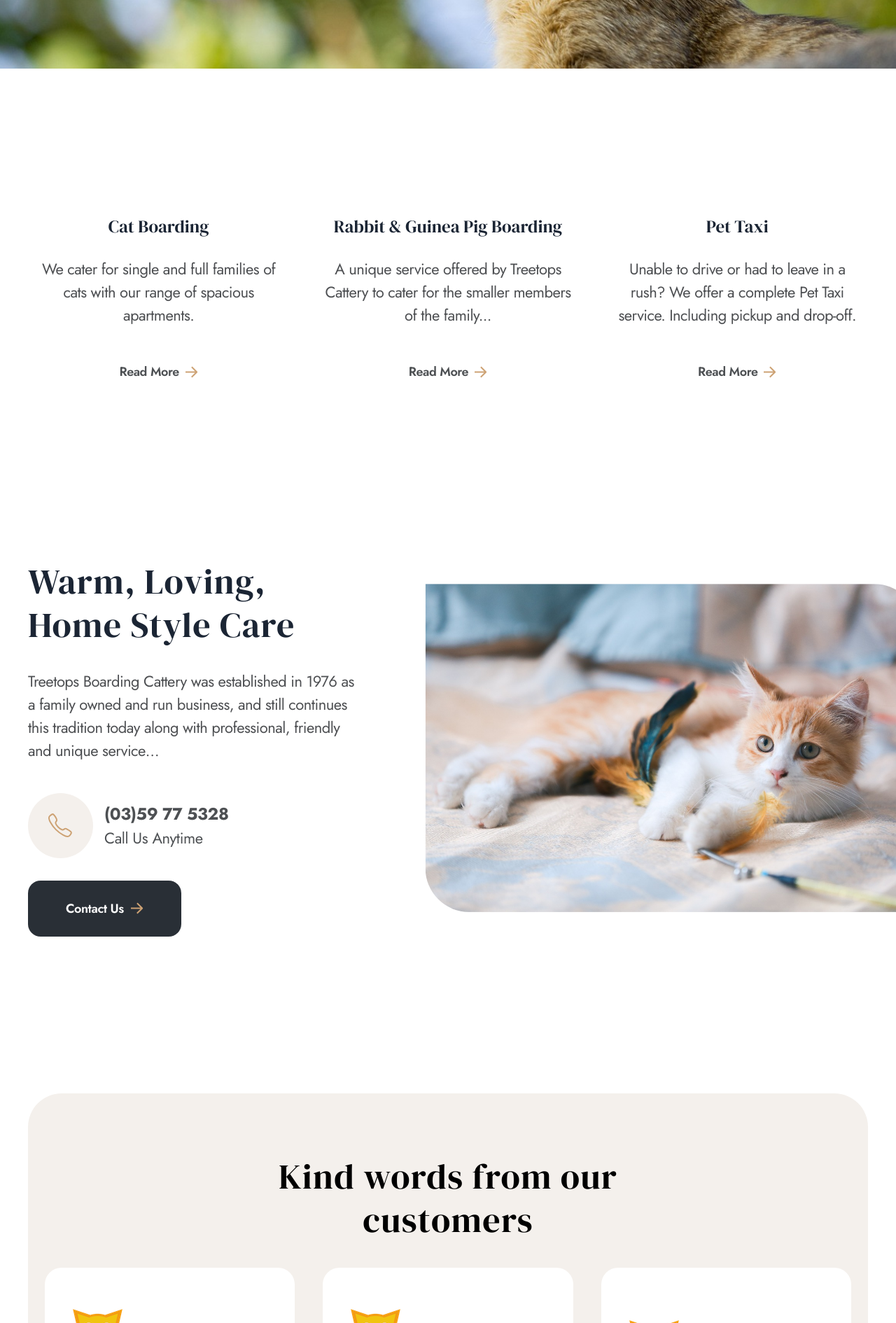
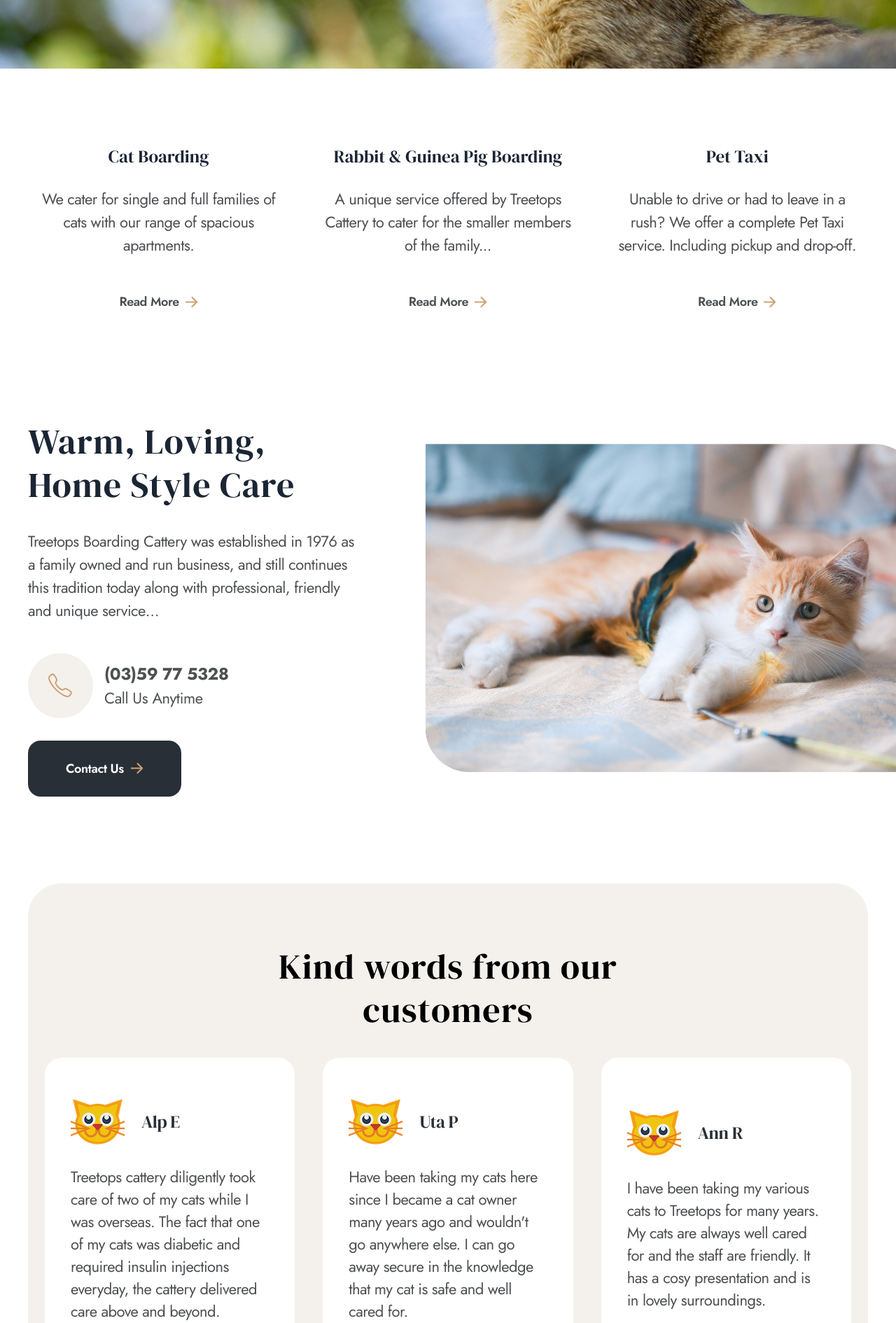
Before and after one commit to jeremyw24/treetopscattery.com.au, an Astro site: page / in a window 1280 px wide. Shown: the part 910-2800 px from the top of the page at 70% size. Built offline with nearby package versions, Linux system fonts and the light colour scheme; Astro itself is replaced by a stand-in of ours.

Commit message:
tweak home styling

```diff
--- a/src/pages/index.astro
+++ b/src/pages/index.astro
@@ -106,16 +106,16 @@ const experiences = [
 	<!-- Banner -->
 
 	<section class="w-full bg-hero bg-no-repeat bg-cover bg-center h-screen lg:min-h-[110vh] px-12 xl:px-0 flex items-center ">
-		<div class="lg:max-w-[1200px] w-full mx-auto flex flex-col">
+		<div class="lg:max-w-[1200px] w-full mx-auto flex flex-col bg-white/30 backdrop-blur-sm rounded-xl p-8 shadow-lg">
 			<h1 class="text-[40px] leading-[50px] md:text-[60px] xl:text-[85px] pb-4 font-dm md:leading-[106.25px] w-full xl:max-w-[50%] text-gray-800">A home away from home... </h1>
 			<p class="text-base md:text-[22px] pb-5 font-jost text-text-gray-600 w-full lg:max-w-[50%]">Treetops Cattery Offers All The Luxuries of Home with our unique Warm, Loving Home-Style Care & dedicated service.</p>
 			<Button text="About Us" href="/about"/>
-		</div>
+	</div>
 	</section>
 
 	<!-- Services Section -->
 
-	<section class="lg:max-w-[1200px] flex flex-col gap-8 lg:gap-10 lg:flex-row px-12 xl:px-0 w-full mx-auto pt-[100px] lg:pt-[200px] justify-between ">
+	<section class="lg:max-w-[1200px] flex flex-col gap-8 lg:gap-10 lg:flex-row px-12 xl:px-0 w-full mx-auto pt-[50px] lg:pt-[100px] justify-between ">
 		{
 			services.map((service) => {
 				return (
@@ -131,7 +131,7 @@ const experiences = [
 
 	<!-- About Section -->
 
-	<section class="w-full lg:max-w-[1200px] mx-auto px-12 xl:px-0 flex flex-col-reverse justify-center items-center lg:grid grid-cols-2 gap-[75px] pt-[100px] lg:pt-[200px]">
+	<section class="w-full lg:max-w-[1200px] mx-auto px-12 xl:px-0 flex flex-col-reverse justify-center items-center lg:grid grid-cols-2 gap-[75px] pt-[50px] lg:pt-[100px]">
 		<div class="flex flex-col gap-8 max-w-[472px] items-center lg:items-start py-6">
 			<h2 class="text-[30px] text-center capitalize lg:text-left font-dm tracking-wide leading-8 md:leading-[62.50px] md:text-[50px] text-text-blue ">Warm, loving, home style care</h2>
 			<p class="text-base md:text-[22px] text-center lg:text-left tracking-tight font-jost text-text-gray leading-[33px]">Treetops Boarding Cattery was established in 1976 as a family owned and run business, and still continues this tradition today along with professional, friendly and unique service…</p>
@@ -153,7 +153,7 @@ const experiences = [
 
 	<!-- What People Think About Us Section -->
 
-	<section class="lg:max-w-[1200px] px-12 xl:px-0 w-full mx-auto pt-[100px] lg:pt-[200px] ">
+	<section class="lg:max-w-[1200px] px-12 xl:px-0 w-full mx-auto pt-[50px] lg:pt-[100px] ">
 	<div class="w-full flex flex-col bg-primary-300 rounded-[48px] px-6 py-[88px]">
 		<h2 class="font-dm tracking-wide text-center leading-[37px] lg:leading-[62.50px] text-[30px] lg:text-[50px] w-full lg:max-w-[50%] pb-9 mx-auto">Kind words from our customers</h2>
 		<div class="flex flex-col gap-8 lg:gap-10 lg:flex-row justify-between">
```
